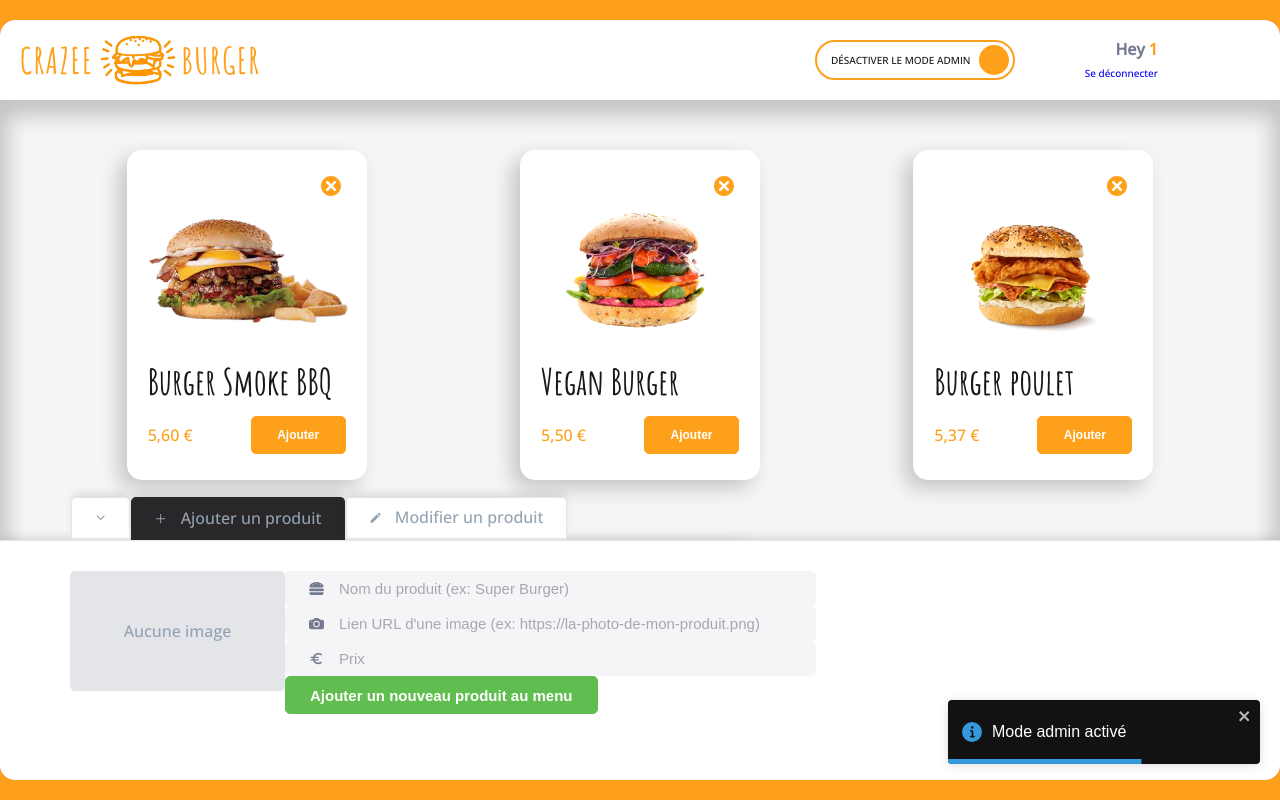
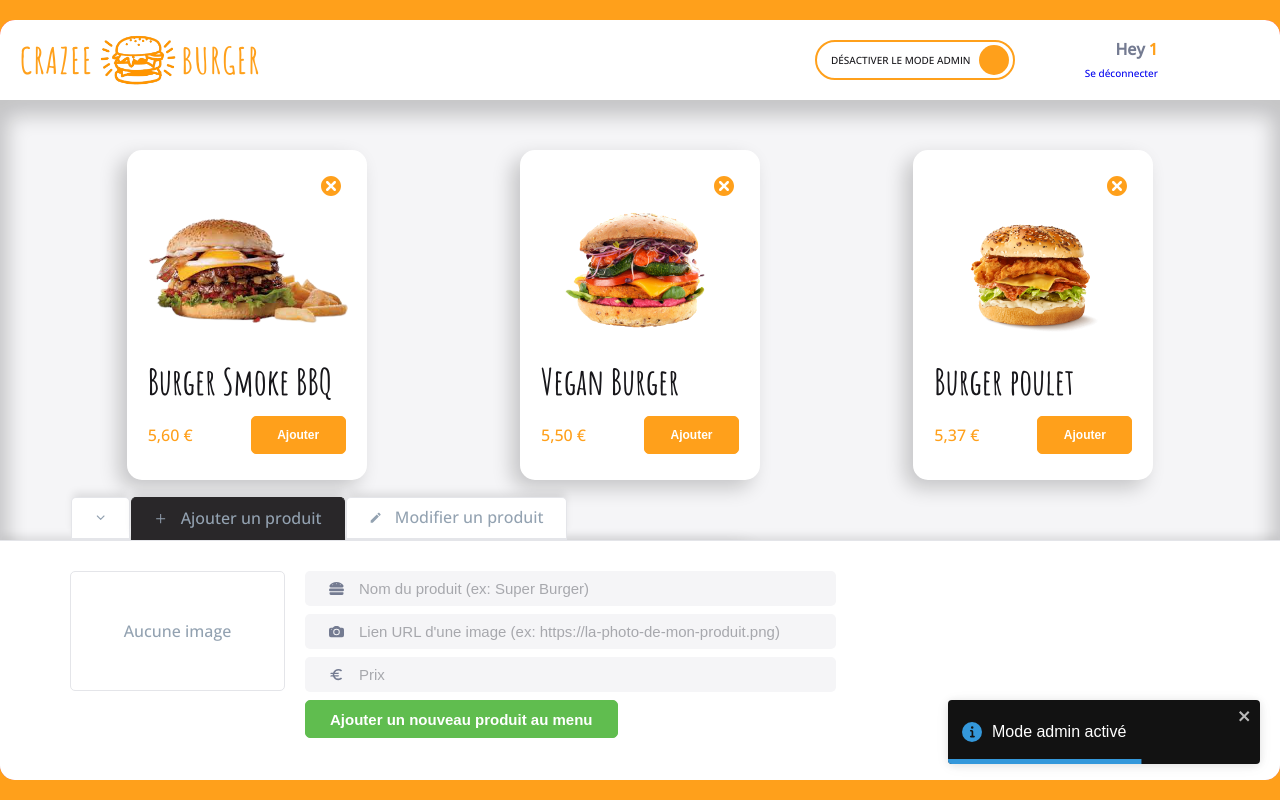
Before and after one commit to Moustito/crazee-burger, a React (Vite) app: page /order/1 in a window 1280 px wide. Both pictures are taken after a click on the label 914 px from the left and 60 px from the top of the page. Built offline with nearby package versions, Linux system fonts and the light colour scheme; some icons are missing.

Commit message:
💄 F09: ADMIN > FORM > Add gap and sentence

```diff
--- a/src/Components/pages/order/admin/panels/AddForm.jsx
+++ b/src/Components/pages/order/admin/panels/AddForm.jsx
@@ -52,7 +52,7 @@ export default function AddForm() {
         imageSource={newProduct.imageSource}
         title={newProduct.title}
       />
-      <div className="InputFields">
+      <div className="input-fields">
         {inputTexts.map((input) => (
           <TextInput
             {...input}
@@ -78,6 +78,13 @@ const AddFormStyled = styled.form`
   display: flex;
   padding-top: 30px;
   padding-left: 70px;
+  gap: 20px;
+
+  .input-fields {
+    display: flex;
+    flex-direction: column;
+    gap: 8px;
+  }
 
   .submit {
     display: flex;
--- a/src/Components/pages/order/admin/panels/EditForm.jsx
+++ b/src/Components/pages/order/admin/panels/EditForm.jsx
@@ -5,6 +5,7 @@ import HintMessage from "./HintMessage";
 import ImagePreview from "./ImagePreview";
 import TextInput from "../../../../reusable-ui/TextInput";
 import { getInputTextsConfig } from "./inputTextConfig";
+import { theme } from "../../../../../theme";
 
 export default function EditForm() {
   const { productSelected, setProductSelected, handleEdit, titleEditRef } =
@@ -29,7 +30,7 @@ export default function EditForm() {
         imageSource={productSelected.imageSource}
         title={productSelected.title}
       />
-      <div className="InputFields">
+      <div className="input-fields">
         {inputTexts.map((input) => (
           <TextInput
             {...input}
@@ -39,6 +40,12 @@ export default function EditForm() {
             ref={input.name === "title" ? titleEditRef : null}
           />
         ))}
+        <div className="submit">
+          <span className="sentence">
+            Cliquer sur un produit du menu pour le modifier{" "}
+            <span className="live-update">en temps réel</span>
+          </span>
+        </div>
       </div>
     </EditFormStyled>
   );
@@ -46,6 +53,24 @@ export default function EditForm() {
 
 const EditFormStyled = styled.form`
   display: flex;
+  gap: 20px;
   padding-top: 30px;
   padding-left: 70px;
+
+  .input-fields {
+    display: flex;
+    flex-direction: column;
+    gap: 8px;
+
+    .submit {
+      .sentence {
+        margin-top: 6px;
+        color: ${theme.colors.primary};
+        font-size: ${theme.fonts.size.SM};
+        .live-update {
+          text-decoration: underline;
+        }
+      }
+    }
+  }
 `;
--- a/src/Components/pages/order/admin/panels/ImagePreview.jsx
+++ b/src/Components/pages/order/admin/panels/ImagePreview.jsx
@@ -26,7 +26,7 @@ const ImagePreviewStyled = styled.div`
   border-radius: 5px;
 
   color: ${theme.colors.greySemiDark};
-  background-color: ${theme.colors.greyLight};
+  background-color: ${theme.colors.white};
   font-size: 16px;
 
   img {
```
